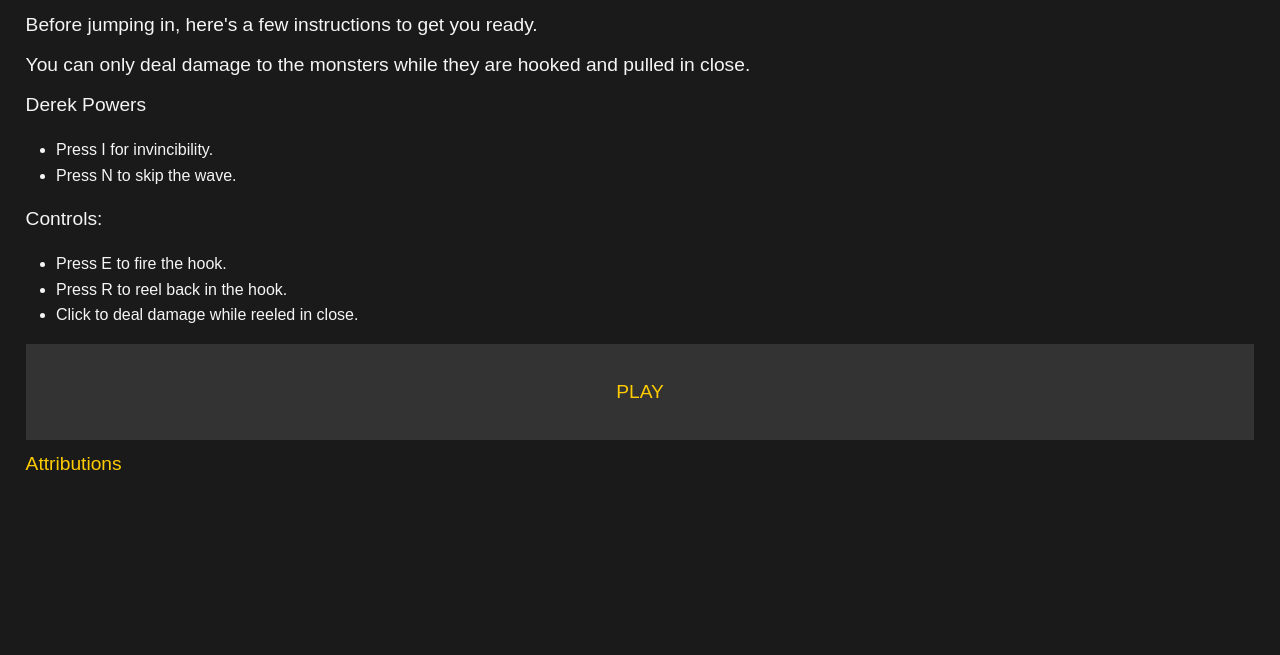
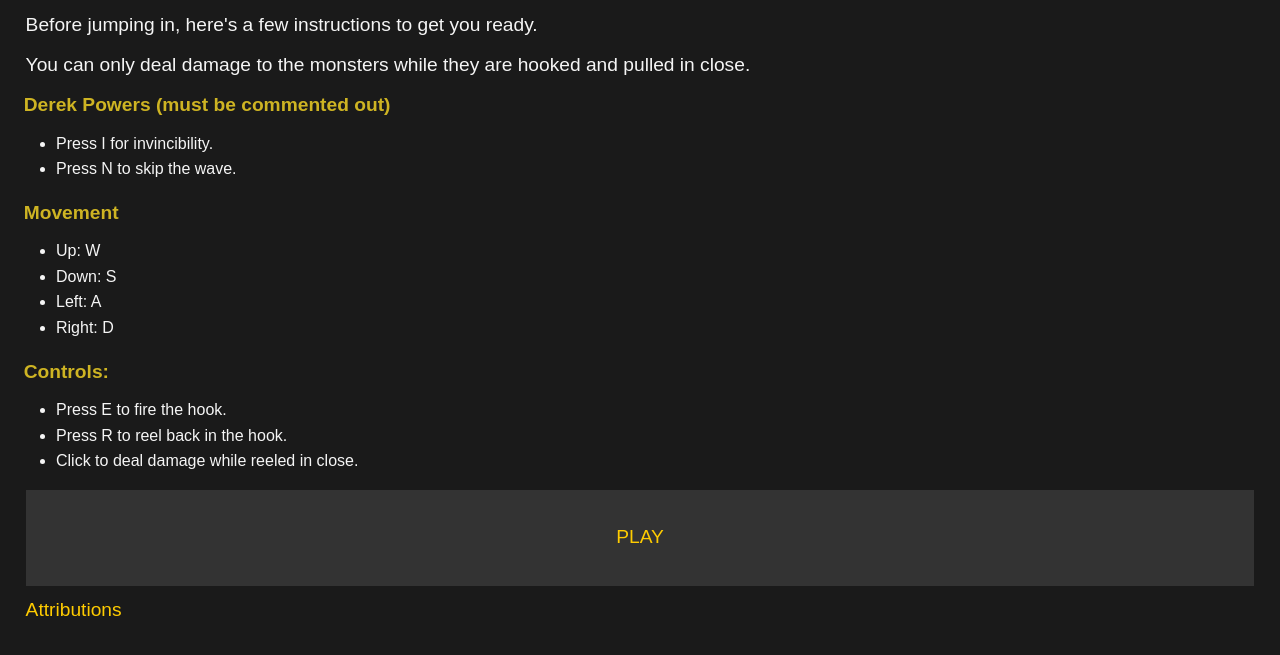
Before and after one commit to Jake-Sparks/VampireHunter-Game, a Flask app: page / in a window 1280 px wide. Shown: the part 145-800 px from the top of the page. Run offline with Flask 3, Linux system fonts and the light colour scheme.

Commit message:
finished

```diff
--- a/static/home.css
+++ b/static/home.css
@@ -12,30 +12,35 @@ nav {
     align-items: center;
     background-color: #333;
     padding: 0.8em 1em;
-    color: white; /* White text for contrast */
+    color: white;
 }
 
 nav ul {
     display: flex;
     flex-direction: row;
-    list-style-type: none; /* Remove bullet points */
-    padding: 0; /* Remove default padding */
+    list-style-type: none;
+    padding: 0;
     margin: 0;
 }
 
 nav a {
-    text-decoration: none; /* Remove underline from links */
-    color: white; /* White text for links */
-    margin: 0 10px; /* Add spacing between links */
-    font-weight: bold; /* Make links stand out */
+    text-decoration: none;
+    color: white;
+    margin: 0 10px;
+    font-weight: bold;
 }
 
 nav a:hover {
-    color: #ffcc00; /* Highlight link on hover */
+    color: #ffcc00;
 }
 
 /* ------------------------------- */
 
+h3 {
+    color:#ceb423;
+    font-size: 1.2em;
+    margin: 0 0 0.5em 0.4em;
+}
 
 p {
     font-size: 1.2em;
@@ -45,6 +50,10 @@ p {
 p a {
     color: #ffcc00;
     text-decoration: none;
+}
+
+ul {
+    margin-top: 0;
 }
 
 p a:hover {
--- a/static/vampire.css
+++ b/static/vampire.css
@@ -1,5 +1,5 @@
 canvas {
-    background-color: rgb(24, 92, 219);
+    background-color: rgba(100, 100, 100, 0.979);
     display: block;
     margin: 1em auto;
     cursor: none;
--- a/templates/home_page.html
+++ b/templates/home_page.html
@@ -13,13 +13,21 @@
     You can only deal damage to the monsters while they are hooked and pulled in close.
 </p>
 
-<p>Derek Powers</p>
+<h3>Derek Powers (must be commented out)</h3>
 <ul>
     <li>Press I for invincibility.</li>
     <li>Press N to skip the wave.</li>
 </ul>
 
-<p>Controls:</p>
+<h3>Movement</h3>
+<ul>
+    <li>Up: W</li>
+    <li>Down: S</li>
+    <li>Left: A</li>
+    <li>Right: D</li>
+</ul>
+
+<h3>Controls:</h3>
 <ul>
     <li>Press E to fire the hook.</li>
     <li>Press R to reel back in the hook.</li>
```
Also changed, not shown: static/vampire.js (+35 -39 lines), 2 other files.
